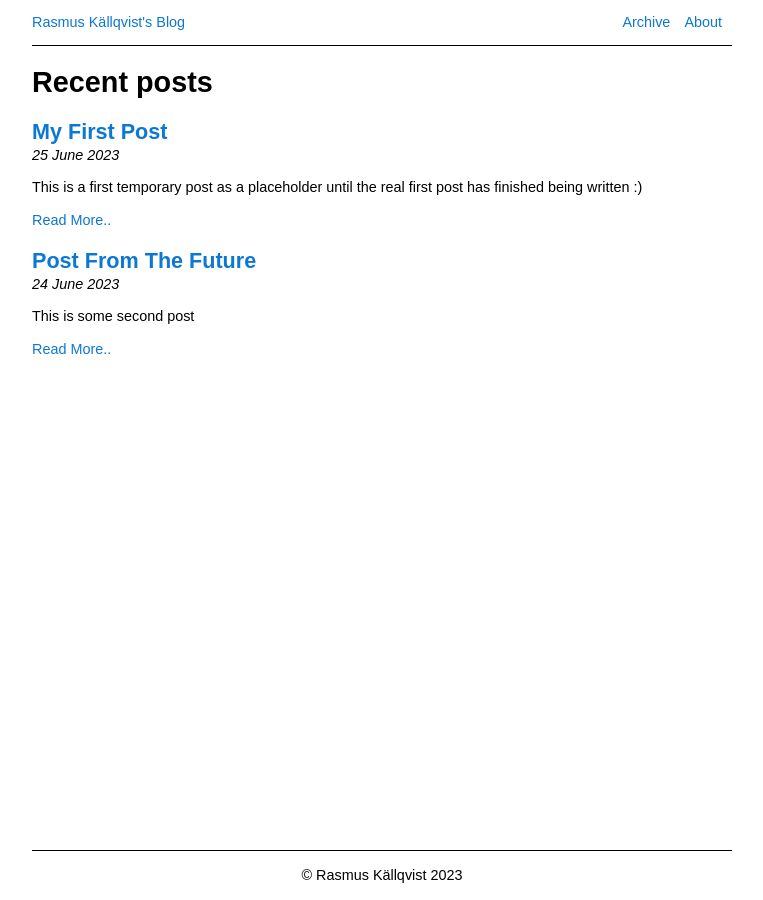
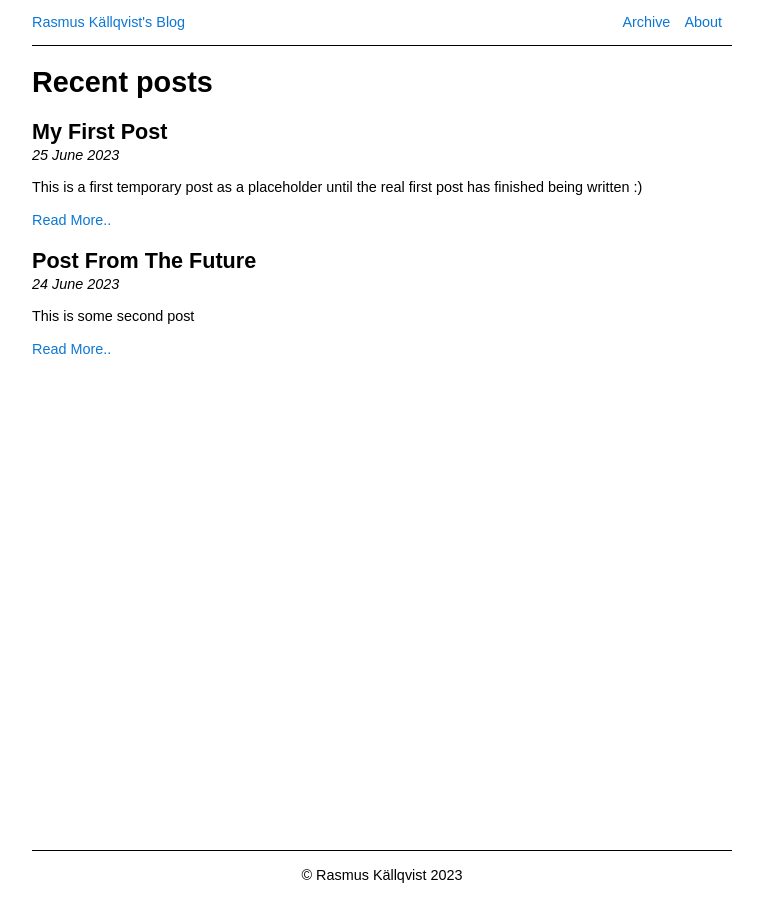
Before and after one commit to Warwolt/warwolt.github.io, a Jekyll site: the page built from index.html, in a window 1280 px wide. Shown: the whole page, without its empty margins (258-1021 px from the left). Built offline with Jekyll 4.4.1, drawn with Linux system fonts in a browser that asks for light colours.

Commit message:
Make titles not links

```diff
--- a/index.html
+++ b/index.html
@@ -6,7 +6,7 @@ title: Rasmus Källqvist's Blog
 <h1>Recent posts</h1>
 {% for post in site.posts %}
   <h2>
-    <a href="{{ post.url }}">{{ post.title }}</a>
+    {{ post.title }}
   </h2>
   <time datetime="{{ post.date | date_to_xmlschema }}">{{ post.date | date_to_long_string }}</time>
   {{ post.excerpt }}
```
